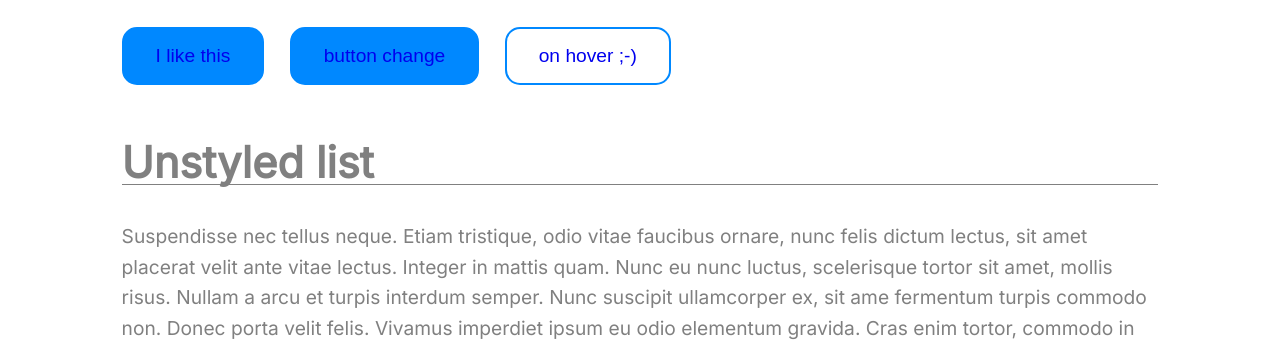
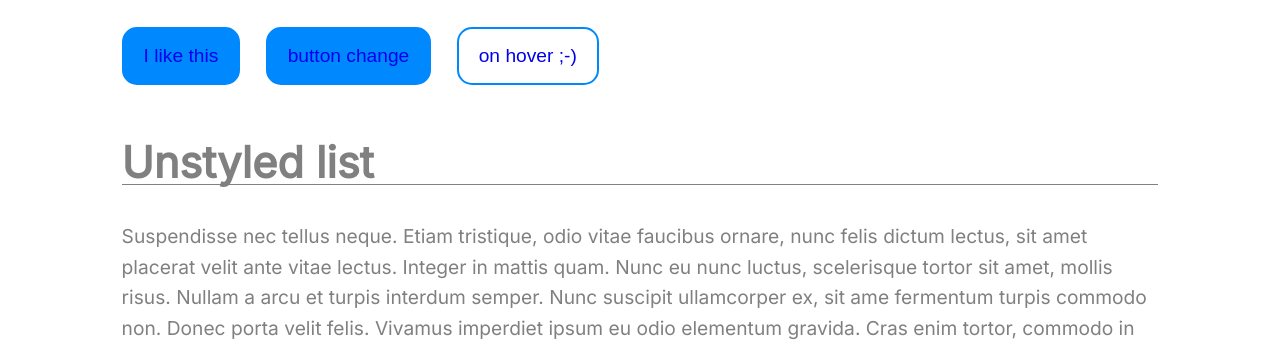
Before and after one commit to MarcusBr0wn8/Basic-HTML-Form, a plain HTML site: page index.html in a window 1280 px wide. Shown: the part 756-1100 px from the top of the page. Drawn offline with Linux system fonts and the light colour scheme.

Commit message:
Update styles_5.css

```diff
--- a/styles_5.css
+++ b/styles_5.css
@@ -139,7 +139,7 @@ a:visited {
   border-radius: 15px;
   color: white;
   max-width: 80%;
-  padding: 16px 32px;
+  padding: 16px 20px 16px 20px;
   text-align: center;
   display: inline-block;
   font-size: 1em;
```
